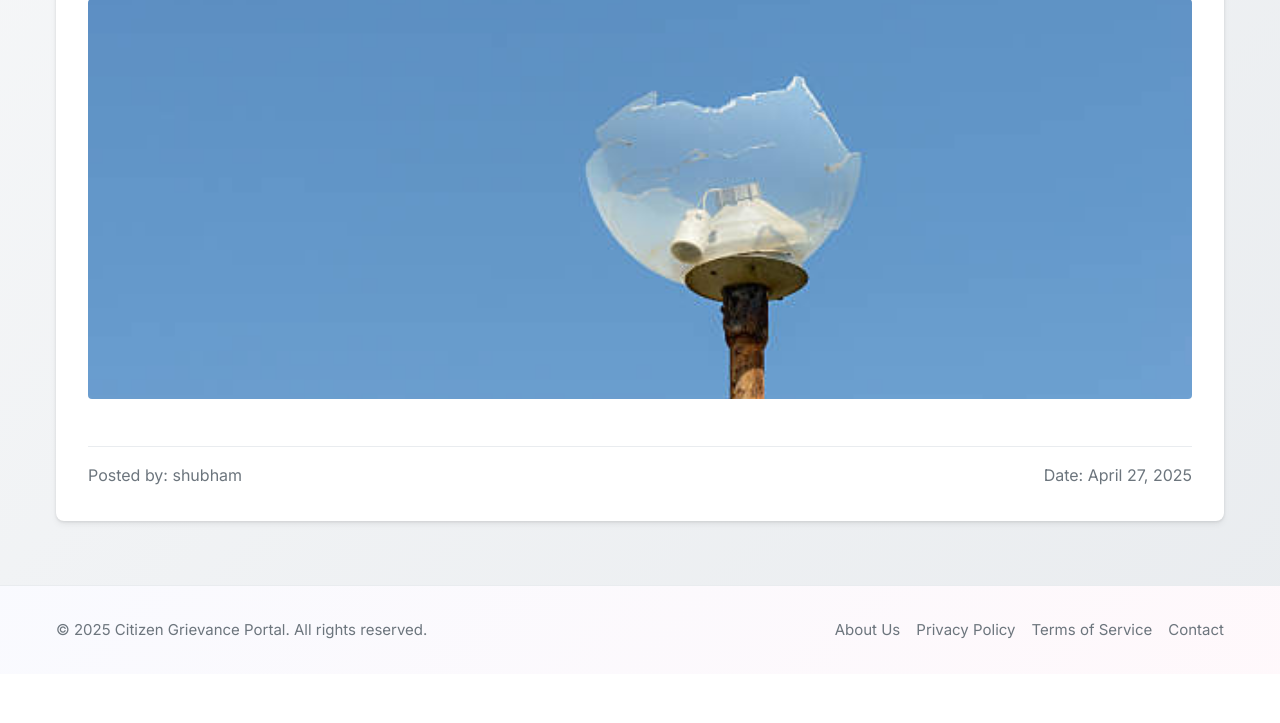
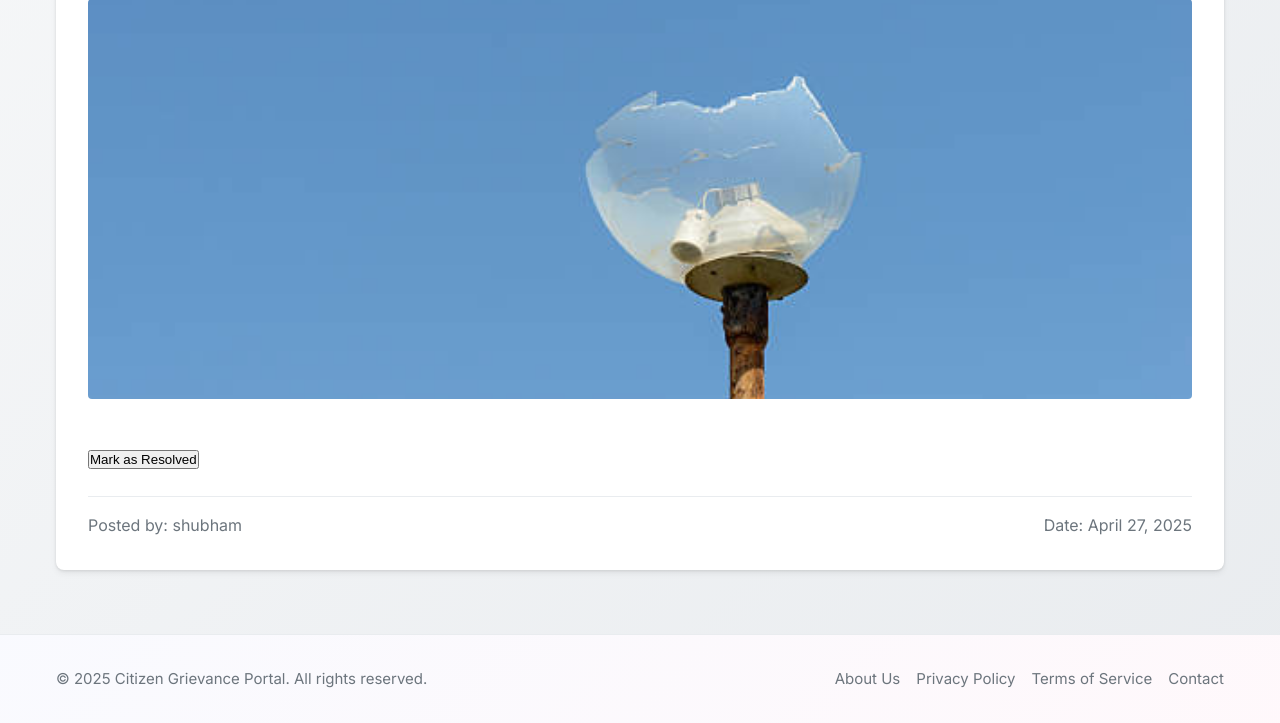
Before and after one commit to Shubham-Mandal-sudo/Team01, a Django app: page /view/2/ in a window 1280 px wide. Shown: the part 622-1345 px from the top of the page. Before the commit the page ends 1261 px from the top, so only its background shows below. Run offline with Django 5.2, Linux system fonts and the light colour scheme; a user stored in the database is signed in; data comes from the database, SQL or seed files in the repository; both versions use the stored data as it was after the commit.

Commit message:
Resolved button added

```diff
--- a/citizen/templates/citizen/grevance_from.html
+++ b/citizen/templates/citizen/grevance_from.html
@@ -89,7 +89,7 @@
             </div>
 
             <div class="form-group">
-                <button type="submit" class="btn btn-primary">Submit Grievance</button>
+                <button type="submit" class="btn btn-success">Submit Grievance</button>
             </div>
         </form>
     </div>
--- a/citizen/templates/citizen/grevance_show.html
+++ b/citizen/templates/citizen/grevance_show.html
@@ -37,6 +37,13 @@
         </div>
         {% endif %}
 
+        {% if request.user.is_staff %}
+        <form method="POST" action="{% url 'change_status' post.id %}">
+            {% csrf_token %}
+            <button type="submit">Mark as Resolved</button>
+        </form>
+        {% endif %}
+
         <div class="grievance-meta">
             <span>Posted by: {{ post.host.username }}</span>
             <span>Date: {{ post.created|date:"F d, Y" }}</span>
--- a/citizen/urls.py
+++ b/citizen/urls.py
@@ -7,5 +7,6 @@ urlpatterns = [
     path('view/<int:pk>/', views.post, name = "view_grevance"),
     path('login/',views.loginPage, name='login'),
     path('logout/', views.logoutUser, name='logout'),
-    path('register/',views.registerPage, name='register')
+    path('register/',views.registerPage, name='register'),
+    path('change_status/<int:pk>/', views.change_status, name='change_status'),
 ]
--- a/citizen/views.py
+++ b/citizen/views.py
@@ -1,10 +1,11 @@
 from django.shortcuts import render, redirect
-from .models import Post
+from .models import Post, status
 from .forms import PostForm, UserRegistrationForm, LoginForm
 from django.contrib.auth.models import User
 from django.contrib import messages
 from django.contrib.auth import authenticate, login, logout
 from django.contrib.auth.decorators import login_required
+from django.shortcuts import get_object_or_404
 
 # Create your views here.
 
@@ -91,3 +92,14 @@ def home(request):
     posts = Post.objects.all()
     context = {'posts':posts}
     return render(request, 'citizen/home.html', context)
+
+@login_required(login_url='/login')
+def change_status(request, pk):
+    post = get_object_or_404(Post, id=pk)
+    if request.user.is_staff:
+        post.status = status.objects.get(name="Resolved")
+        post.save()
+        messages.success(request, 'Status updated to resolved.')
+    else:
+        messages.error(request, 'You do not have permission to change the status.')
+    return redirect('view_grevance', pk=pk)
```
Also changed, not shown: db.sqlite3.
